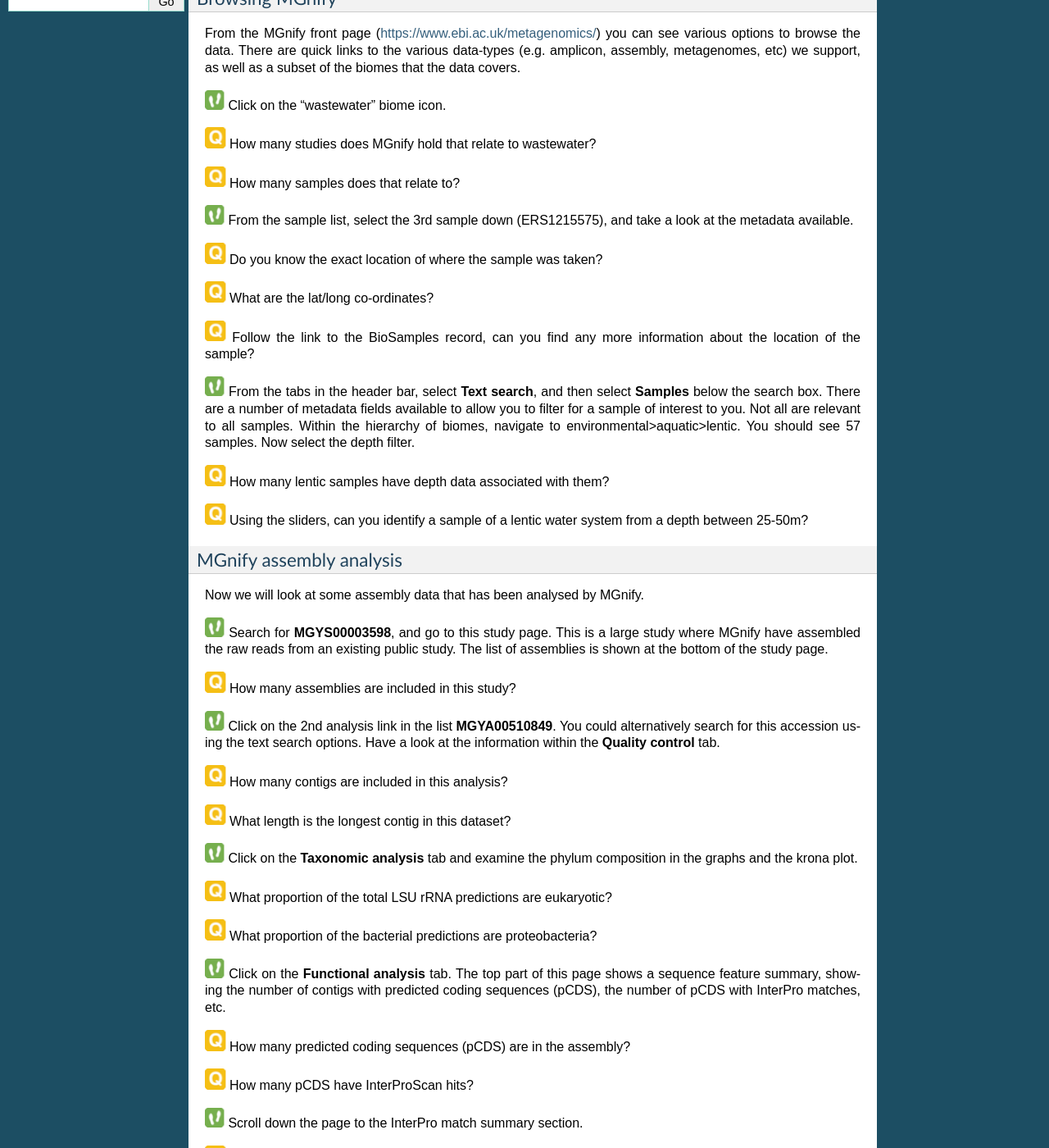
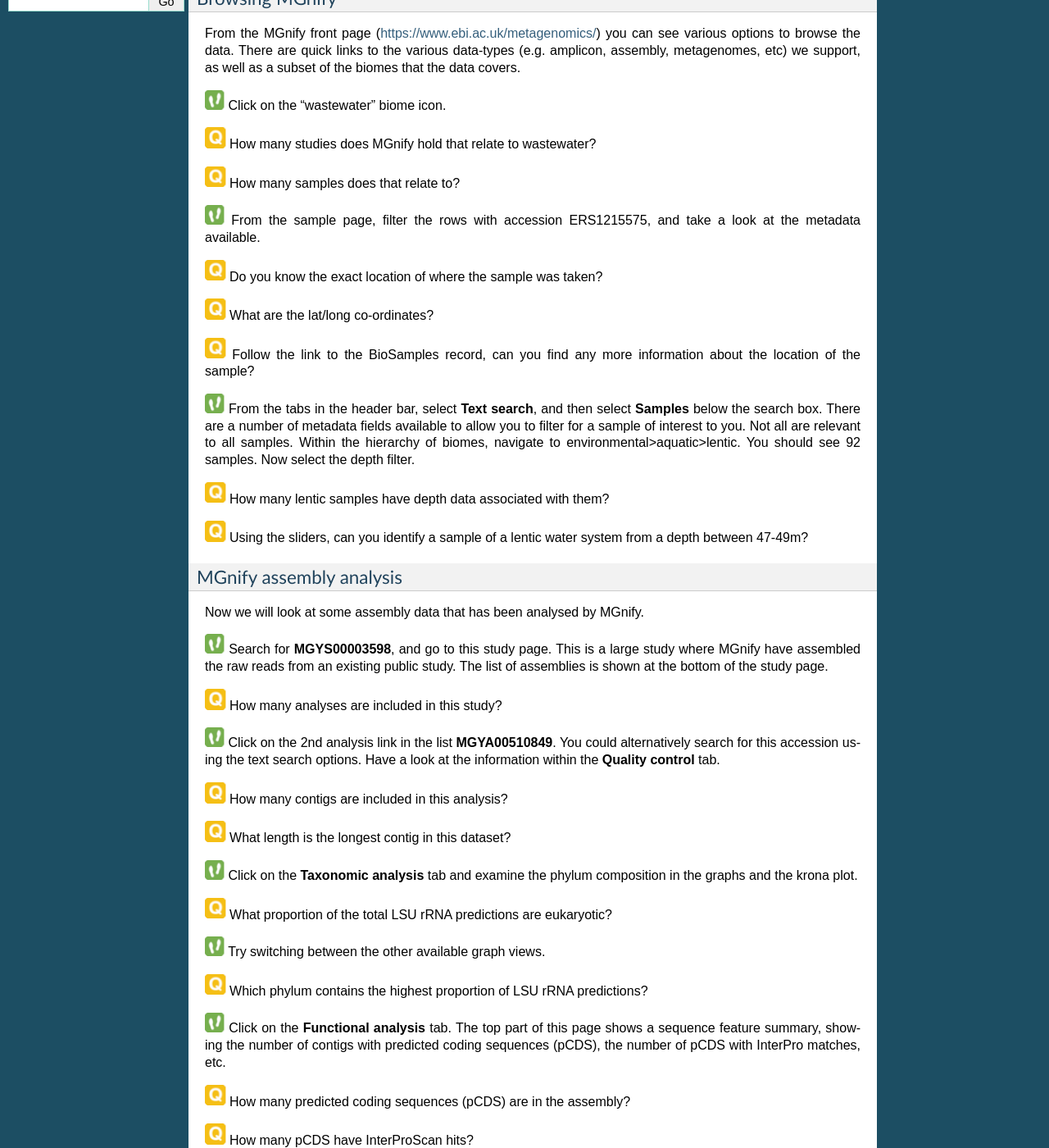
Before and after one commit to EBI-Metagenomics/mgnify-biata-2021, a Sphinx documentation site: the page built from docs/source/assembly-2.rst, in a window 1280 px wide and 1400 px high, scrolled down 407 px. Shown: the whole window at 82% size. Built offline with Sphinx 7.4.7, drawn with Linux system fonts in a browser that asks for light colours; some of the changed text lies outside the part shown.

Commit message:
update mgnify practical

```diff
--- a/docs/source/assembly-2.rst
+++ b/docs/source/assembly-2.rst
@@ -37,7 +37,7 @@
 
 |question| How many samples does that relate to?
 
-|action| From the sample list, select the 3rd sample down (ERS1215575), and take a look at the metadata available.
+|action| From the sample page, filter the rows with accession ERS1215575, and take a look at the metadata available.
 
 |question| Do you know the exact location of where the sample was taken?
 
@@ -46,11 +46,11 @@
 |question| Follow the link to the BioSamples record, can you find any more information about the location of the sample?
 
 |action| From the tabs in the header bar, select **Text search**, and then select **Samples** below the search box. There are a number of metadata fields available to allow you to filter for a sample of interest to you. Not all are relevant to all samples.
-Within the hierarchy of biomes, navigate to environmental>aquatic>lentic. You should see 57 samples. Now select the depth filter.
+Within the hierarchy of biomes, navigate to environmental>aquatic>lentic. You should see 92 samples. Now select the depth filter.
 
 |question| How many lentic samples have depth data associated with them?
 
-|question| Using the sliders, can you identify a sample of a lentic water system from a depth between 25-50m?
+|question| Using the sliders, can you identify a sample of a lentic water system from a depth between 47-49m?
 
 MGnify assembly analysis
 **************************
@@ -59,7 +59,7 @@
 
 |action| Search for **MGYS00003598**, and go to this study page. This is a large study where MGnify have assembled the raw reads from an existing public study. The list of assemblies is shown at the bottom of the study page.
 
-|question| How many assemblies are included in this study?
+|question| How many analyses are included in this study?
 
 |action| Click on the 2nd analysis link in the list **MGYA00510849**. You could alternatively search for this accession using the text search options. Have a look at the information within the **Quality control** tab.
 
@@ -72,7 +72,9 @@
 
 |question| What proportion of the total LSU rRNA predictions are eukaryotic?
 
-|question| What proportion of the bacterial predictions are proteobacteria?
+|action| Try switching between the other available graph views.
+
+|question| Which phylum contains the highest proportion of LSU rRNA predictions?
 
 |action| Click on the **Functional analysis** tab. The top part of this page shows a sequence feature summary, showing the number of contigs with predicted coding sequences (pCDS), the number of pCDS with InterPro matches, etc.
 
```
Also changed, not shown: other parts of docs/source/assembly-2.rst (+1 -1 lines).
